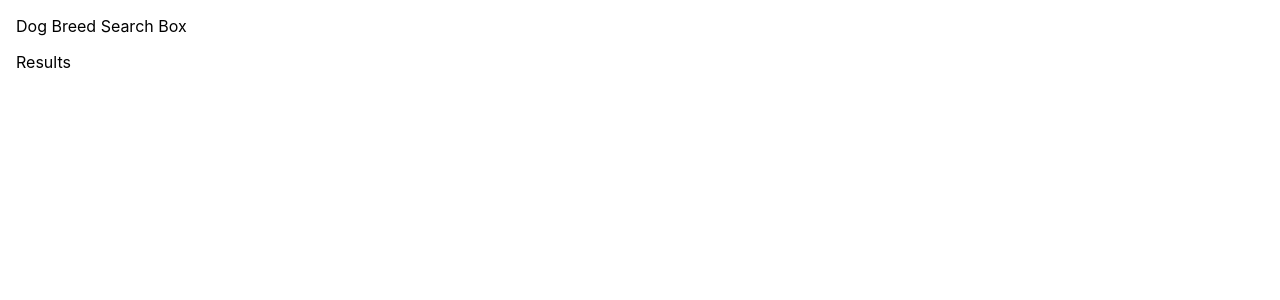
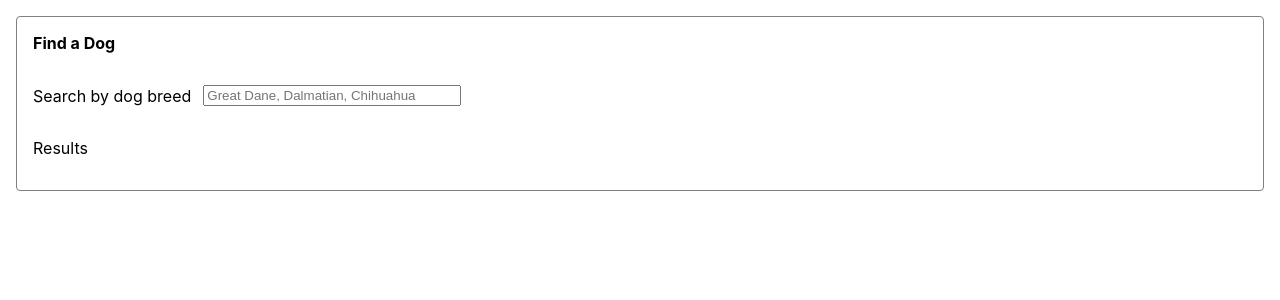
Before and after one commit to wanandonly/dog-breed-search-box, a React (Create React App) app: page / in a window 1280 px wide. Shown: the top 300 px of the page. Built offline with nearby package versions, Linux system fonts and the light colour scheme.

Commit message:
feat: added widget styling and textbox plus search input box with placeholder text added

```diff
--- a/src/components/Results/Results.module.scss
+++ b/src/components/Results/Results.module.scss
@@ -1,3 +1,3 @@
 .results {
-  margin: 16px;
+  margin: 16px 0;
 }
--- /dev/null
+++ b/src/components/SearchBox/SearchBox.module.scss
@@ -0,0 +1,10 @@
+.search {
+  display: flex;
+  align-items: center;
+  margin: 16px 0;
+  column-gap: 12px;
+
+  input {
+    width: 250px;
+  }
+}
--- a/src/components/SearchBox/SearchBox.tsx
+++ b/src/components/SearchBox/SearchBox.tsx
@@ -1,3 +1,15 @@
+import styles from "./SearchBox.module.scss";
+
 export function SearchBox() {
-  return <div>SearchBox</div>;
+  return (
+    <div className={styles.search}>
+      <label htmlFor="dog-search">Search by dog breed</label>
+      <input
+        id="dog-search"
+        className={styles.search}
+        placeholder="Great Dane, Dalmatian, Chihuahua"
+        type="text"
+      />
+    </div>
+  );
 }
--- a/src/features/SearchWidget/SearchWidget.module.scss
+++ b/src/features/SearchWidget/SearchWidget.module.scss
@@ -1,3 +1,10 @@
+.searchWidget {
+  border: 1px solid grey;
+  border-radius: 4px;
+  margin: 16px;
+  padding: 16px;
+}
+
 .searchHeader {
-  margin: 16px;
+  font-weight: bold;
 }
--- a/src/features/SearchWidget/SearchWidget.tsx
+++ b/src/features/SearchWidget/SearchWidget.tsx
@@ -1,10 +1,12 @@
 import { Results } from "../../components/Results/Results";
+import { SearchBox } from "../../components/SearchBox/SearchBox";
 import styles from "./SearchWidget.module.scss";
 
 export function SearchWidget() {
   return (
-    <div>
-      <header className={styles.searchHeader}>Dog Breed Search Box</header>
+    <div className={styles.searchWidget}>
+      <header className={styles.searchHeader}>Find a Dog</header>
+      <SearchBox />
       <Results />
     </div>
   );
```
